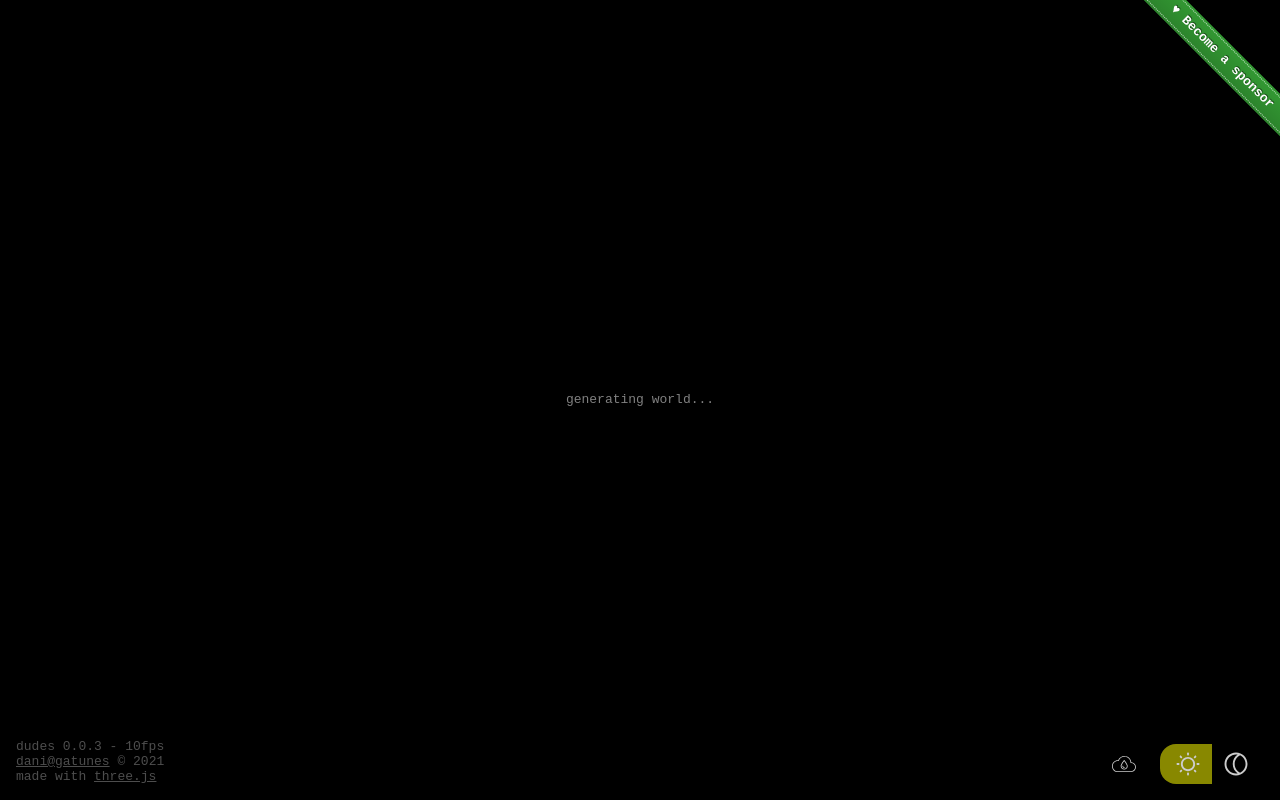
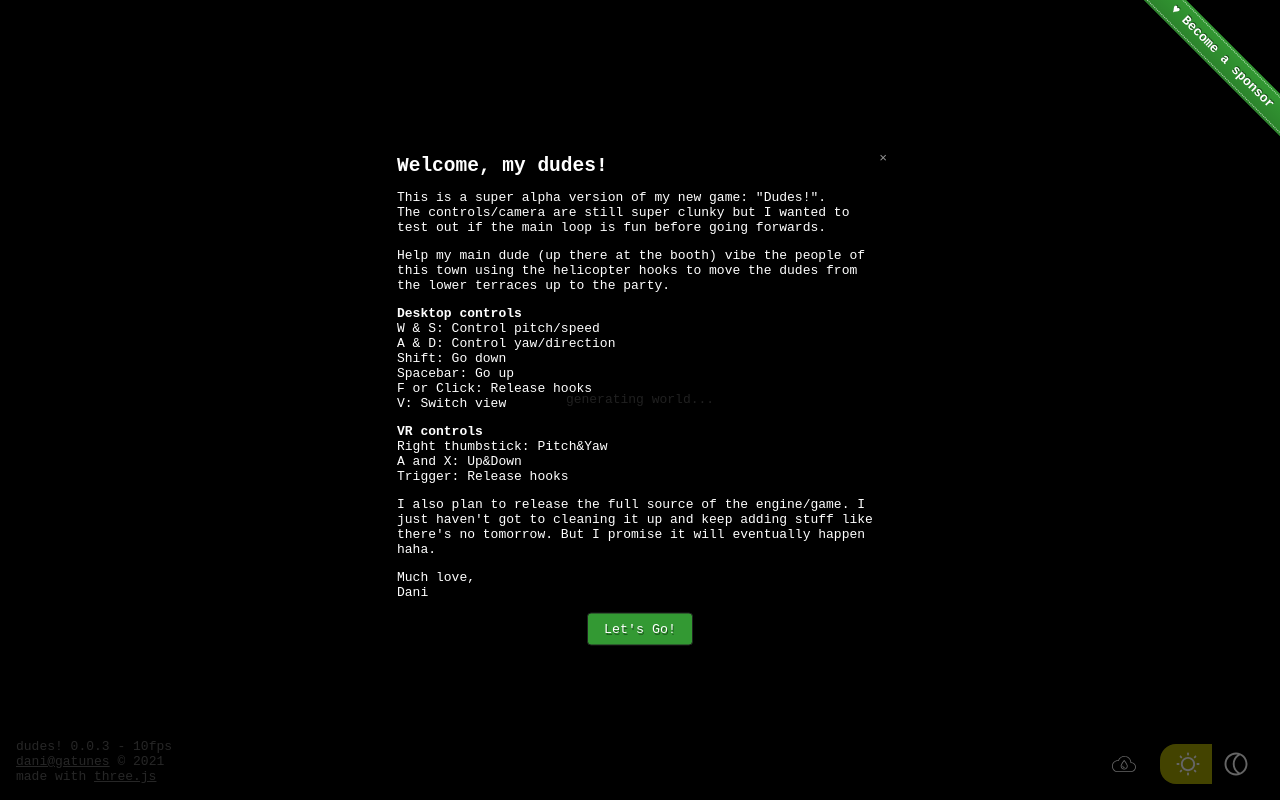
Before and after one commit to danielesteban/dudes, a website with bundled scripts: page index.html in a window 1280 px wide. Built offline with nearby package versions, Linux system fonts and the light colour scheme; animation ran at ten frames a second; files whose address does not match are found by name.

Commit message:
Release candidate

```diff
--- a/core/gameplay.js
+++ b/core/gameplay.js
@@ -26,7 +26,7 @@ class Gameplay extends Group {
     this.ambient = new Ambient({
       anchor: this.player.head,
       isRunning: this.player.head.context.state === 'running',
-      range: { from: 0, to: Math.round(options.world.height * 0.7) },
+      range: { from: 0, to: options.world.height },
       sounds: [
         {
           url: '/sounds/sea.ogg',
--- a/core/music.js
+++ b/core/music.js
@@ -59,7 +59,7 @@ class Music {
 }
 
 Music.tracks = [
-  304835585,302743925,330782018,300939526,459525066,296293091,379018106,261722294,282925668,384922289,373765862,415017399,306335557,380188898,297111389,277594175,247472456,253918910,259938928,280127344,340311729,231217657,278455437,277243857,269664911,270902712,272061364,246644393,261427242,286969134,340491361,292822898,120511758,308113300,310752288,325763708,246221763,318821121,311917735,310747443,518526270,
+  5901645,8025605,22875418,233606431,233617393,235375023,235624512,236614244,848063,4647775,131973269,145965215,155092305,156883087,161821067,234636978,240073482,280616948,291949738,562438,4648942,22197829,31343669,80055939,123453086,131842370,138415193,175748933,286904364,4663923,38683941,222316758
 ];
 
 {
--- a/index.css
+++ b/index.css
@@ -22,6 +22,14 @@ button {
   cursor: pointer;
   font-family: inherit;
   text-shadow: rgba(0, 0, 0, .4) 1px 2px;
+}
+
+button.primary, a.button.primary {
+  background: #393;
+}
+
+button:disabled {
+  opacity: 0.5;
 }
 
 canvas {
@@ -229,3 +237,45 @@ body.pointerlock #ribbon {
   border-color: #fff;
   border-color: rgba(255, 255, 255, 0.7);
 }
+
+#welcome {
+  display: none;
+  position: fixed;
+  top: 0;
+  left: 0;
+  right: 0;
+  bottom: 0;
+  background: rgba(0, 0, 0, .5);
+  z-index: 1;
+}
+
+#welcome.open {
+  display: block;
+}
+
+#welcome > div {
+  position: absolute;
+  box-sizing: border-box;
+  top: 50%;
+  left: 50%;
+  transform: translate(-50%, -50%);
+  background: rgba(0, 0, 0, .5);
+  border: 1px solid #000;
+  border-radius: 4px;
+  width: 520px;
+  padding: 1rem;
+  max-height: 100vh;
+  overflow-y: auto;
+}
+
+#welcome > div > h2 {
+  margin: 0;
+}
+
+#welcome .close {
+  position: absolute;
+  right: 0.75rem;
+  top: 0.75rem;
+  color: #999;
+  cursor: pointer;
+}
--- a/index.html
+++ b/index.html
@@ -2,11 +2,11 @@
 <html>
   <head>
     <meta charset="utf-8">
-    <title>dudes</title>
+    <title>dudes!</title>
     <link rel="stylesheet" href="/index.css">
     <script type="module" src="/main.js"></script>
     <script type="text/javascript" src="/ammo.wasm.js"></script>
-    <meta property="og:title" content="dudes" />
+    <meta property="og:title" content="dudes!" />
     <meta property="og:image" content="https://dudes.gatunes.com/screenshot.png" />
     <meta name="twitter:card" content="summary_large_image" />
     <meta name="viewport" content="width=device-width, initial-scale=1.0, maximum-scale=1.0, minimum-scale=1.0, user-scalable=no">
@@ -58,9 +58,51 @@
       Enter VR
     </button>
     <div id="info">
-      dudes 0.0.3 - <span id="fps">···</span><br />
+      dudes! 0.0.3 - <span id="fps">···</span><br />
       <a href="https://dani.gatunes.com" rel="noopener noreferrer" target="_blank">dani@gatunes</a> © 2021<br />
       made with <a href="https://threejs.org/" rel="noopener noreferrer" target="_blank">three.js</a>
+    </div>
+    <div id="welcome" class="open">
+      <div>
+        <h2>
+          Welcome, my dudes!
+        </h2>
+        <p>
+          This is a super alpha version of my new game: "Dudes!".<br />
+          The controls/camera are still super clunky but I wanted to test out if the main loop is fun before going forwards.
+        </p>
+        <p>
+          Help my main dude (up there at the booth) vibe the people of this town using the helicopter hooks to move the dudes from the lower terraces up to the party.
+        </p>
+        <p>
+          <strong>Desktop controls</strong><br />
+          W & S: Control pitch/speed<br />
+          A & D: Control yaw/direction<br />
+          Shift: Go down<br />
+          Spacebar: Go up<br />
+          F or Click: Release hooks<br />
+          V: Switch view
+        </p>
+        <p>
+          <strong>VR controls</strong><br />
+          Right thumbstick: Pitch&Yaw<br />
+          A and X: Up&Down<br />
+          Trigger: Release hooks
+        </p>
+        <p>
+          I also plan to release the full source of the engine/game. I just haven't got to cleaning it up and keep adding stuff like there's no tomorrow. But I promise it will eventually happen haha.
+        </p>
+        <p>
+          Much love,<br />
+          Dani
+        </p>
+        <div align="center">
+          <button onclick="document.getElementById('welcome').classList.remove('open')" class="primary">
+            Let's Go!
+          </button>
+        </div>
+        <a class="close" onclick="document.getElementById('welcome').classList.remove('open')">×</a>
+      </div>
     </div>
     <a id="ribbon" href="https://github.com/sponsors/danielesteban" data-ribbon="♥ Become a sponsor" rel="noopener noreferrer" target="_blank">
       ♥ Become a sponsor
--- a/rollup.config.js
+++ b/rollup.config.js
@@ -37,7 +37,7 @@ export default {
         historyApiFallback: true,
         port: 8080,
       }),
-      watchExternal({ entries: ['core/voxels.wasm'] }),
+      watchExternal({ entries: ['index.css', 'index.html', 'core/voxels.wasm'] }),
     ] : [
       cname('dudes.gatunes.com'),
       terser(),
--- a/scenes/party.js
+++ b/scenes/party.js
@@ -13,7 +13,7 @@ import Rope from '../renderables/rope.js';
 class Party extends Gameplay {
   constructor(scene) {
     const buildings = (3 * 3) - 1;
-    const dudesPerBuilding = 2;
+    const dudesPerBuilding = 3;
     const dudesAtParty = 6;
     const explosionOrigin = new Vector3();
     const explosionBrush = {
@@ -83,8 +83,8 @@ class Party extends Gameplay {
 
     this.helicopter = new Helicopter({
       instruments: [
-        { id: 'awaiting', color: '#966', value: dudesPerBuilding * buildings },
-        { id: 'dropped', color: '#696', value: 0 },
+        { id: 'chilling', color: '#966', value: dudesPerBuilding * buildings },
+        { id: 'vibing', color: '#696', value: dudesAtParty },
         { id: 'time', color: '#669', value: 0 },
       ],
       sfx: scene.sfx,
@@ -206,7 +206,7 @@ class Party extends Gameplay {
       this.add(speaker);
     });
 
-    player.move({ x: 1.25, y: 0, z: 40 });
+    player.move({ x: -1.25, y: 8, z: 20 });
     this.helicopter.voxelize(voxelizer)
       .then(() => {
         this.hooks = [-0.625, 0.625].map((x) => {
@@ -254,6 +254,12 @@ class Party extends Gameplay {
           rotation: new Quaternion(),
         };
       });
+  }
+
+  onUnload() {
+    const { music } = this;
+    super.onUnload();
+    music.dispose();
   }
 
   onAnimationTick({ animation, camera, isXR }) {
@@ -417,8 +423,8 @@ class Party extends Gameplay {
       dude.minSearchTime = 10;
       dude.maxSearchTime = 20;
       dude.setIdleAction(dude.actions.dance);
-      instruments.setValue('awaiting', instruments.getValue('awaiting') - 1);
-      instruments.setValue('dropped', instruments.getValue('dropped') + 1);
+      instruments.setValue('chilling', instruments.getValue('chilling') - 1);
+      instruments.setValue('vibing', instruments.getValue('vibing') + 1);
     }
     dude.setAction(dude.idleAction);
     physics.addMesh(dude, { isKinematic: true, isTrigger: !!dude.onContact });
```
Also changed, not shown: README.md, screenshot.png.
